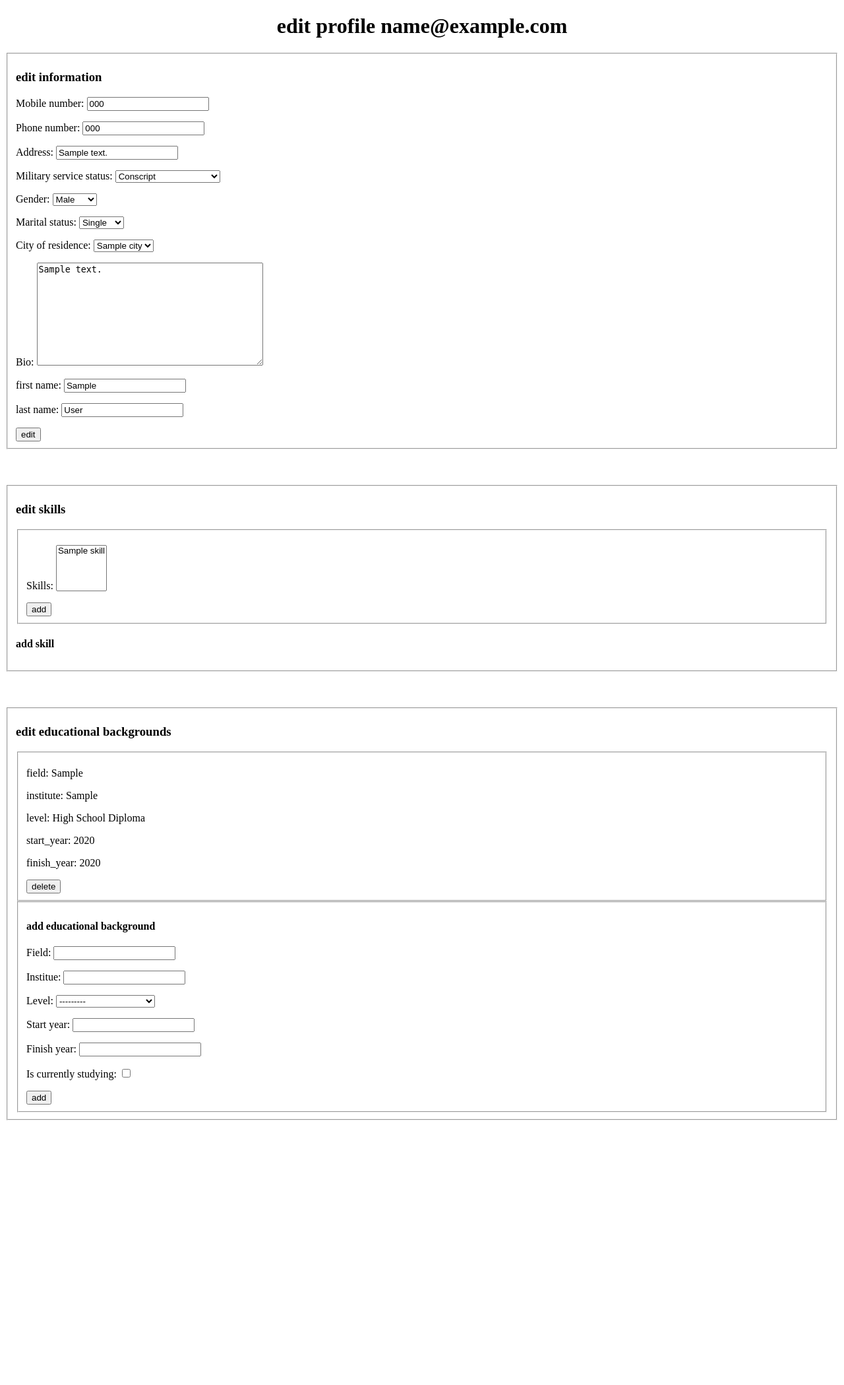
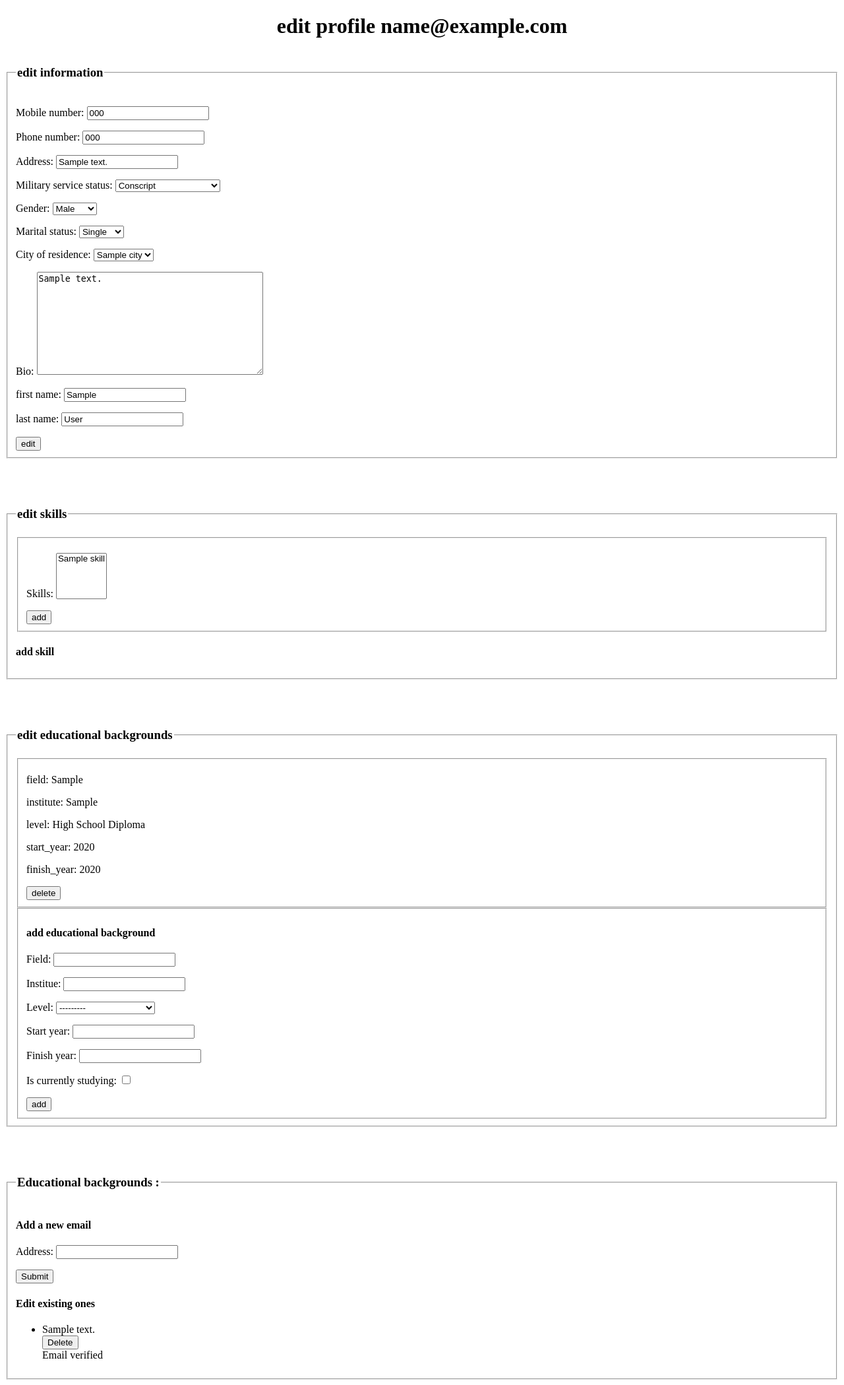
Before and after one commit to da-nial/Jobs-Portal, a Django app: page /edit_profile/ in a window 1280 px wide. Shown: the part 36-2135 px from the top of the page at 66% size. Before the commit the page ends 1734 px from the top, so only its background shows below. Run offline with Django 3.2, Linux system fonts and the light colour scheme; a user stored in the database is signed in; tables that the repository leaves empty hold one stand-in row (values such as "Sample post"); a database or web service that is not in the repository returns one stand-in record (values such as "Sample title"); data that the repository does not hold is empty.

Commit message:
Alt emails

```diff
--- a/jobs/admin.py
+++ b/jobs/admin.py
@@ -18,5 +18,6 @@ class UserProfileAdmin(admin.ModelAdmin):
 
 admin.site.register(Company)
 admin.site.register(Skill)
+admin.site.register(AltEmail)
 admin.site.register(EducationalBackground)
 admin.site.register(Application)
--- a/jobs/forms.py
+++ b/jobs/forms.py
@@ -1,6 +1,5 @@
 from django import forms
-
-from jobs.models import UserProfile, Skill, EducationalBackground, JobOffer
+from jobs.models import UserProfile, Skill, EducationalBackground, JobOffer, AltEmail
 from proxy.models.city_api import CitiesProxy
 from django.utils.translation import ugettext_lazy as _
 
@@ -80,3 +79,20 @@ class UserProfileForm(forms.ModelForm):
     class Meta:
         model = UserProfile
         exclude = []
+
+
+class AltEmailForm(forms.ModelForm):
+    class Meta:
+        model = AltEmail
+        fields = ['address', ]
+
+    def __init__(self, user_profile, *args, **kwargs):
+        super(AltEmailForm, self).__init__(*args, **kwargs)
+        self.user_profile = user_profile
+
+    def save(self, commit=True):
+        email = super(AltEmailForm, self).save(commit=False)
+        email.user_profile = self.user_profile
+        if commit:
+            email.save()
+        return email
--- a/jobs/models.py
+++ b/jobs/models.py
@@ -1,11 +1,12 @@
-from django.contrib import admin
-from django.db import models
-from django.shortcuts import get_object_or_404
+from authentication.models import CustomUser
+from django.utils.translation import get_language
+from jobs.templatetags.convert_numbers import translate_numbers
+from django.db import models, IntegrityError
 from authentication.models import CustomUser
 from django.core.validators import MinValueValidator, MaxValueValidator
+from django.utils.crypto import get_random_string
 from django.utils.translation import gettext_lazy as _
-from django.utils.translation import get_language
-from jobs.templatetags.convert_numbers import translate_numbers
+
 
 class EducationalLevel(models.TextChoices):
     DIPLOMA = 'DI', _('High School Diploma')
@@ -127,6 +128,29 @@ class UserProfile(models.Model):
         return str(self.user)
 
 
+class AltEmail(models.Model):
+    address = models.EmailField()
+    user_profile = models.ForeignKey(UserProfile,
+                                     on_delete=models.CASCADE,
+                                     related_name="alt_emails")
+    verification_token = models.CharField(max_length=50, null=True,
+                                          unique=True, db_index=True)
+    is_verified = models.BooleanField(default=False)
+
+    def refresh_verification_token(self):
+        while True:
+            new_verification_token = get_random_string(50)
+            try:
+                self.verification_token = new_verification_token
+                self.save()
+                break
+            except IntegrityError:
+                continue
+
+    def __str__(self):
+        return f'{self.user_profile} alt email: {self.address}'
+
+
 class EducationalBackground(models.Model):
     """
     Each UserProfile can have multiple EducationalBackground instances (OneToMany relationship).
--- a/jobs/templates/edit_profile.html
+++ b/jobs/templates/edit_profile.html
@@ -8,7 +8,7 @@
     {% include 'messages.html' %}
     <h1 style="text-align:center;"> {% translate "edit profile" %} {{ request.user.email }}</h1>
     <fieldset>
-        <h3>{% translate "edit information" %}</h3>
+        <legend><h3>{% translate "edit information" %}</h3></legend>
         <form action="{% url 'jobs:edit_profile' %}" method="post">
             {% csrf_token %}
             {{ edit_profile_form.as_p }}
@@ -19,7 +19,7 @@
     <br/>
     <br/>
     <fieldset>
-        <h3>{% translate "edit skills" %}</h3>
+        <legend><h3>{% translate "edit skills" %}</h3></legend>
         {% for skill in request.user.profile.skills.all %}
             <fieldset>
                 {{ skill.title }}
@@ -42,7 +42,7 @@
     <br/>
     <br/>
     <fieldset>
-        <h3>{% translate "edit educational backgrounds" %} </h3>
+        <legend><h3>{% translate "edit educational backgrounds" %} </h3></legend>
         {% for educational_background in request.user.profile.educationalbackground_set.all %}
             <fieldset>
                 <p> {% translate "field" %}: {{ educational_background.field }}</p>
@@ -65,4 +65,45 @@
             </form>
         </fieldset>
     </fieldset>
+
+    <br/>
+    <br/>
+    <br/>
+
+    <fieldset>
+        <legend><h3> {% translate "Educational backgrounds" %} : </h3></legend>
+        <h4> {% translate "Add a new email" %} </h4>
+        <form method="post" action="{% url 'jobs:add_alt_email' %}">
+            {% csrf_token %}
+            {{ alt_email_form.as_p }}
+            <input type="submit" value={% translate "Submit" %}>
+        </form>
+
+        <h4> {% translate "Edit existing ones" %} </h4>
+        <ul>
+            {% for email in request.user.profile.alt_emails.all %}
+                <li>
+                    <label>{{ email.address }}</label>
+                    <form method="post" action="{% url 'jobs:delete_alt_email' email.pk %}">
+                        {% csrf_token %}
+                        <input type="submit" value={% translate "Delete" %}>
+                    </form>
+                    {% if not email.is_verified %}
+                        <form method="post"
+                              action="{% url 'jobs:send-email-verification' email_pk=email.pk %}"
+                        >
+                            {% csrf_token %}
+                            <button name="send-verification-email" value="send-verification-email">
+                                {% translate "Send Verification Email" %}
+                            </button>
+                        </form>
+                    {% else %}
+                        {% translate "Email verified" %}
+                    {% endif %}
+                </li>
+            {% endfor %}
+        </ul>
+
+    </fieldset>
+
 {% endblock %}
--- a/jobs/urls.py
+++ b/jobs/urls.py
@@ -16,6 +16,14 @@ urlpatterns = [
     # ex: /edit_profile/delete_educational_background/5
     path('edit_profile/delete_educational_background/<educational_background_id>/',
          views.delete_educational_background, name='delete_educational_background'),
+    path('edit_profile/alt_email/add/', views.add_alt_email, name='add_alt_email'),
+    path('edit_profile/alt_email/delete/<int:alt_email_pk>/',
+         views.delete_alt_email,
+         name='delete_alt_email'),
+    path('send-email-verification/<int:email_pk>/',
+         views.send_email_verification,
+         name='send-email-verification'),
+    path('verify/<str:token>/', views.verify, name='verify'),
     # ex: /job_offers/5/apply
     path('job_offers/<int:pk>/apply/', views.apply, name='apply'),
 ]
--- a/jobs/views.py
+++ b/jobs/views.py
@@ -1,14 +1,17 @@
 from django.conf import settings
-from django.contrib import messages
 from django.contrib.auth.decorators import login_required
 from django.contrib.auth.mixins import LoginRequiredMixin
 from django.http import HttpResponseRedirect, HttpResponse, Http404
 from django.shortcuts import render, get_object_or_404
 from django.urls import reverse
 from django.views import generic
-from .models import JobOffer, UserProfile, Company, EducationalBackground, Application
-from .forms import EducationalBackgroundForm, SkillForm, EditProfileForm
+from .models import JobOffer, UserProfile, Company, EducationalBackground, Application, AltEmail
 from django.utils.translation import ugettext_lazy as _
+from .forms import EducationalBackgroundForm, SkillForm, EditProfileForm, AltEmailForm
+from django.contrib import messages
+from jobs.mail_service import send_verification_email
+from django.views.decorators.http import require_http_methods
+
 
 @login_required
 def apply(request, pk):
@@ -58,11 +61,15 @@ def get_dictionary(query_dictionary, key):
 
 def get_edit_profile_context_data(request):
     return {
-        'edit_profile_form': EditProfileForm(data=get_dictionary(request.POST, 'edit'),
-                                             instance=request.user.profile),
-        'skill_form': SkillForm(data=get_dictionary(request.POST, 'add_skill')),
-        'educational_background_form': EducationalBackgroundForm(
-            data=get_dictionary(request.POST, 'add_educational_background'))
+        'edit_profile_form':
+            EditProfileForm(data=get_dictionary(request.POST, 'edit'),
+                            instance=request.user.profile),
+        'skill_form':
+            SkillForm(data=get_dictionary(request.POST, 'add_skill')),
+        'educational_background_form':
+            EducationalBackgroundForm(data=get_dictionary(request.POST,
+                                                          'add_educational_background')),
+        'alt_email_form': AltEmailForm(user_profile=None)
     }
 
 
@@ -100,6 +107,69 @@ def delete_educational_background(request, educational_background_id):
     return HttpResponseRedirect(reverse('jobs:edit_profile'))
 
 
+@login_required
+@require_http_methods(['POST'])
+def add_alt_email(request):
+    user_profile = request.user.profile
+    if user_profile is None:
+        return HttpResponse("To add alternative emails, you have to create a profile first!")
+
+    form = AltEmailForm(data=request.POST, user_profile=user_profile)
+
+    if not form.is_valid():
+        messages.error(request, form.errors)
+        return HttpResponseRedirect(reverse('jobs:edit_profile'))
+
+    form.save()
+    messages.success(request, 'Email successfully added')
+    return HttpResponseRedirect(reverse('jobs:edit_profile'))
+
+
+@login_required
+@require_http_methods(['POST'])
+def delete_alt_email(request, alt_email_pk):
+    user_profile = UserProfile.objects.get(user=request.user)
+    try:
+        alt_email = user_profile.alt_emails.get(pk=alt_email_pk)
+        alt_email.delete()
+        messages.success(request, f"Email {alt_email.address} deleted successfully")
+    except AltEmail.DoesNotExist:
+        messages.error(request, "No such email exists")
+
+    return HttpResponseRedirect(reverse('jobs:edit_profile'))
+
+
+@login_required
+@require_http_methods(['POST'])
+def send_email_verification(request, email_pk):
+    alt_email = get_object_or_404(AltEmail, pk=email_pk)
+
+    profile = request.user.profile
+    if alt_email.user_profile != profile:  # Email is not for this user
+        return HttpResponse('Invalid Email')
+
+    alt_email.refresh_verification_token()
+
+    send_verification_email(request, alt_email)
+    messages.success(request, f"Verification email sent to {alt_email.address}")
+
+    return HttpResponseRedirect(reverse("jobs:edit_profile"))
+
+
+def verify(request, token):
+    try:
+        email = AltEmail.objects.get(verification_token=token)
+
+        email.verification_token = None
+        email.is_verified = True
+        email.save()
+        messages.success(request, 'Thank you for your email confirmation.')
+        return HttpResponseRedirect('/')
+
+    except AltEmail.DoesNotExist:
+        return HttpResponse('Verification link is invalid!')
+
+
 class MainView(LoginRequiredMixin, generic.ListView):
     template_name = 'main.html'
     context_object_name = 'offers'
```
Also changed, not shown: jobs/mail_service.py (+21 -0 lines), jobs/templates/email_templates/alternative_email_verification.html (+7 -10 lines), jobs/templates/user_profile.html (+17 -7 lines), jobs/migrations/0008_altemail.py (added), locale/fa/LC_MESSAGES/django.po.
